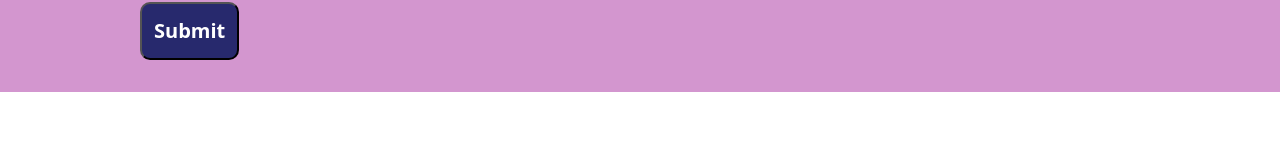
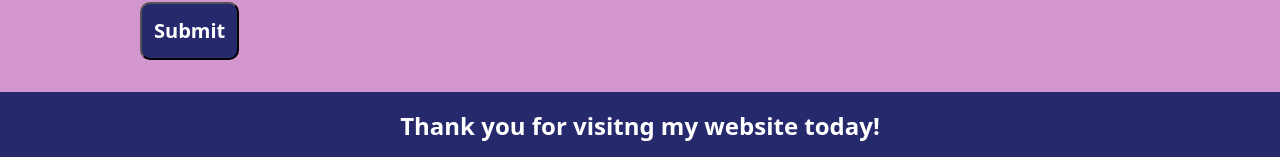
Before and after one commit to Amiriel01/Portfolio-Website, a React (Vite) app in the folder front-end/: page / in a window 1280 px wide. Shown: the part 1821-1978 px from the top of the page. Before the commit the page ends 1913 px from the top, so only its background shows below. Built offline with nearby package versions, Linux system fonts and the light colour scheme.

Commit message:
added Footer

```diff
--- a/front-end/src/App.css
+++ b/front-end/src/App.css
@@ -133,3 +133,16 @@ margin-top: 2rem;
   font-size: 1.25rem;
   border-radius: 10px;
 }
+
+/*Footer*/
+#footer-container {
+  background-color: #27296d;
+  padding: 1rem;
+}
+
+#footer-text {
+  color: white;
+  font-size: 1.5rem;
+  font-weight: bold;
+  text-align: center;
+}
--- a/front-end/src/App.jsx
+++ b/front-end/src/App.jsx
@@ -1,11 +1,11 @@
 import './App.css';
-import { Route, Routes } from 'react-router-dom';
 import HeaderLinks from './HeaderLinks';
 import HeaderHero from './HeaderHero';
 import About from './About';
 import Projects from './Projects';
 import Skills from './Skills';
 import Contact from './Contact';
+import Footer from './Footer';
 
 function App() {
 
@@ -17,6 +17,7 @@ function App() {
       <About />
       <Skills />
       <Contact />
+      <Footer />
     </>
   )
 }
--- a/front-end/src/Contact.jsx
+++ b/front-end/src/Contact.jsx
@@ -1,7 +1,6 @@
-import Button from 'react-bootstrap/Button';
+import Row from 'react-bootstrap/Row';
 import Col from 'react-bootstrap/Col';
 import Form from 'react-bootstrap/Form';
-import Row from 'react-bootstrap/Row';
 import FloatingLabel from 'react-bootstrap/FloatingLabel';
 
 export default function Contact() {
--- /dev/null
+++ b/front-end/src/Footer.jsx
@@ -0,0 +1,14 @@
+import Row from 'react-bootstrap/Row';
+import Col from 'react-bootstrap/Col';
+
+export default function Footer() {
+    return (
+        <>
+            <Row id='footer-container'>
+                <Col id='footer-text'>
+                    Thank you for visitng my website today!
+                </Col>
+            </Row>
+        </>
+    )
+}
```
